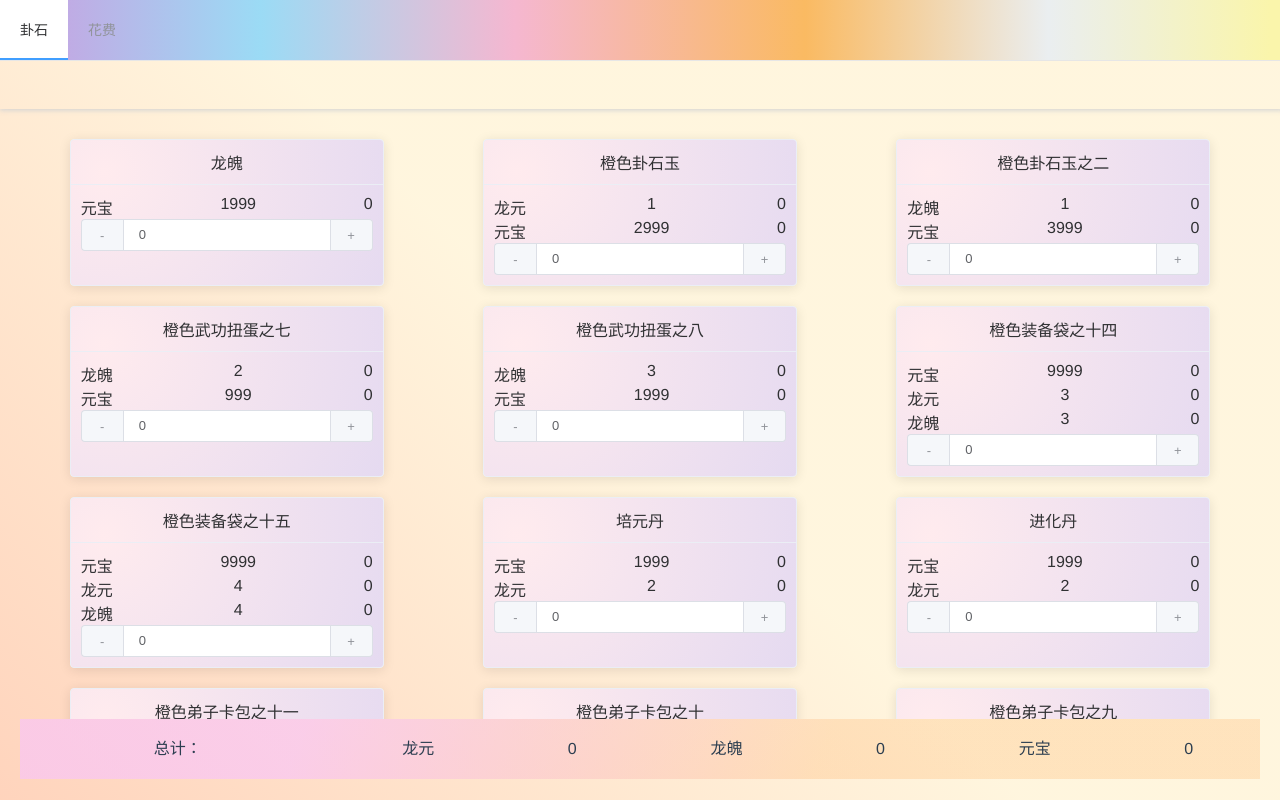
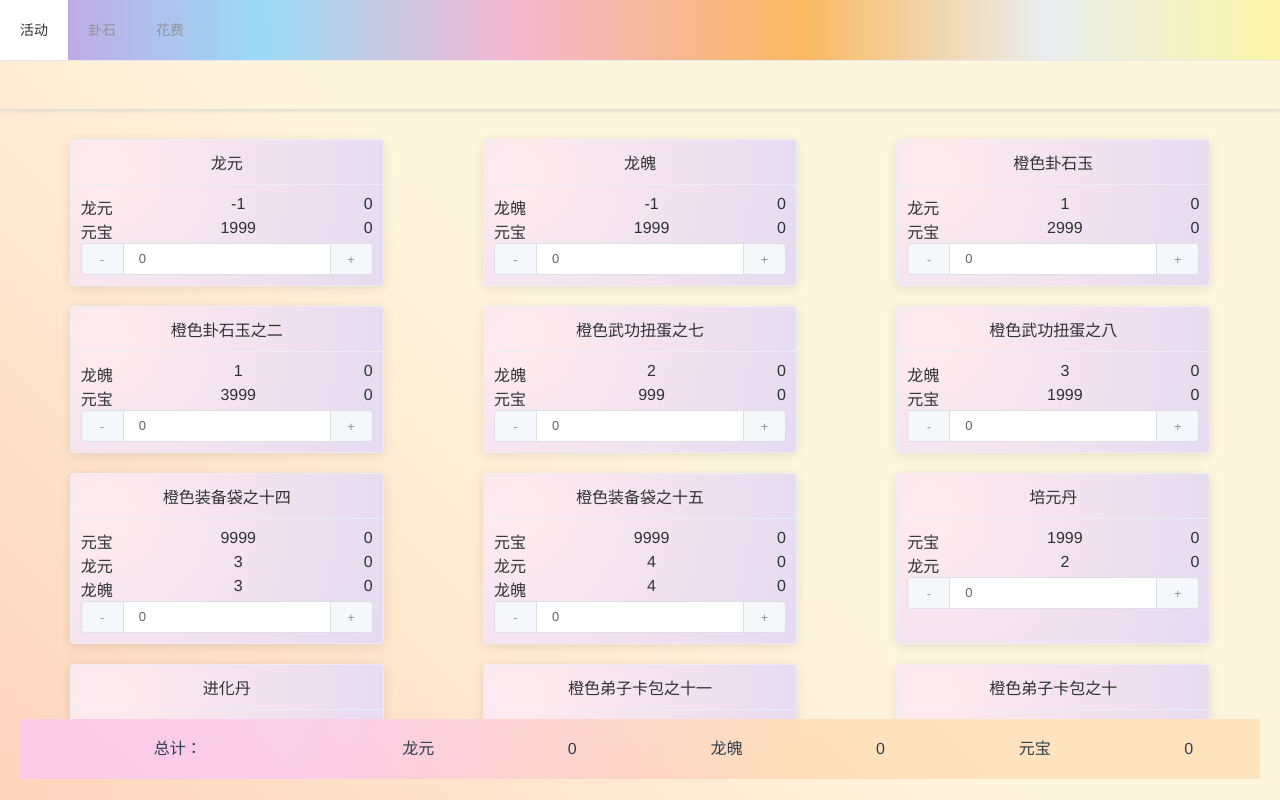
Before and after one commit to tanshaobo/quack, a Vue app: page /#/Active in a window 1280 px wide. Built offline with nearby package versions, Linux system fonts and the light colour scheme.

Commit message:
fix dev order and router

```diff
--- a/package.json
+++ b/package.json
@@ -4,6 +4,7 @@
   "private": true,
   "scripts": {
     "serve": "vue-cli-service serve",
+    "dev": "npm run serve",
     "build": "vue-cli-service build",
     "lint": "vue-cli-service lint"
   },
--- a/src/components/layout/TsHeader.vue
+++ b/src/components/layout/TsHeader.vue
@@ -1,9 +1,9 @@
 <template>
   <section class="ts-header">
     <section class="ts-header__menu">
-      <el-menu :default-active="activeIndex" mode="horizontal" router @select="toggleMenu">
+      <el-menu :default-active="activeIndex" mode="horizontal" @select="toggleMenu">
         <el-menu-item v-for="(item, index) in menuData" :key="index" :index="item.path">
-          {{ item.title }}
+          {{ item.meta }}
         </el-menu-item>
       </el-menu>
     </section>
--- a/src/config/menu.config.js
+++ b/src/config/menu.config.js
@@ -1,28 +1,33 @@
 const MainMenuConfig = [
   {
-    title: '卦石',
+    meta: '活动',
+    path: '/Active',
+    name: 'Native'
+  },
+  {
+    meta: '卦石',
     path: '/Nature',
     name: 'Nature'
   },
   {
-    title: '花费',
+    meta: '花费',
     path: '/Speed',
     name: 'Speed'
   }
 ]
 const NatureConfig = [
   {
-    title: '类别',
+    meta: '类别',
     isDisabled: false,
     name: 'Class'
   },
   {
-    title: '属性',
+    meta: '属性',
     isDisabled: false,
     name: 'Attr'
   },
   {
-    title: '计算',
+    meta: '计算',
     isDisabled: false,
     name: 'Computed'
   }
@@ -30,7 +35,7 @@ const NatureConfig = [
 
 const SpendConfig = [
   {
-    title: '花费',
+    meta: '花费',
     isDisabled: false,
     name: 'Speed'
   }
--- a/src/data/exchange.js
+++ b/src/data/exchange.js
@@ -6,18 +6,30 @@
  * @describe            ：兑换列表
  * @Example             : mock模拟数据请求
  * @instance            : id命名规则
- *                          第一位：a: 活动 s: 商城;
- *                          第二位：1: 元宝 2: 元宝+龙元 3: 元宝+龙魄 4: 元宝+龙元+龙魄
- *                          第三位：c: 货币 g: 卦石 d: 丹药 w: 武功 k: 卡包 z: 装备
- *                          第四位: 数字: 对应所属序列(十六进制)
+ *                          第一位：商品位置 a: 活动 s: 商城;
+ *                          第二位：商品货币 1: 元宝 2: 元宝+龙元 3: 元宝+龙魄 4: 元宝+龙元+龙魄
+ *                          第三位：商品分类 c: 货币 g: 卦石 d: 丹药 w: 武功 k: 卡包 z: 装备
+ *                          第四位: 商品序列 数字: 对应所属序列(十六进制)
  */
 
 const exchange = [
   {
-    id: 'a1c3',
+    id: 's1c1',
+    times: 10,
+    prize: { type: '道具', name: '龙元', num: 1 },
+    required: [
+      { type: 'coin', id: 'ly', name: '龙元', num: -1 },
+      { type: 'coin', id: 'yb', name: '元宝', num: 1999 }
+    ]
+  },
+  {
+    id: 'a1c2',
     times: 3,
     prize: { type: '道具', name: '龙魄', num: 1 },
-    required: [{ type: 'coin', id: 'yb', name: '元宝', num: 1999 }]
+    required: [
+      { type: 'coin', id: 'lp', name: '龙魄', num: -1 },
+      { type: 'coin', id: 'yb', name: '元宝', num: 1999 }
+    ]
   },
   {
     id: 'a2g1',
--- a/src/router/index.js
+++ b/src/router/index.js
@@ -3,6 +3,12 @@ import VueRouter from 'vue-router'
 import Home from '../views/Home.vue'
 Vue.use(VueRouter)
 
+//获取原型对象上的push函数
+const originalPush = VueRouter.prototype.push
+//修改原型对象中的push方法
+VueRouter.prototype.push = function push(location) {
+  return originalPush.call(this, location).catch(err => err)
+}
 export const routes = [
   {
     path: '/',
@@ -10,13 +16,15 @@ export const routes = [
     redirect: '/Active',
     children: [
       {
-        path:'/Active',
+        path: '/Active',
         meta: '活动',
         component: () => import('../views/active/index.vue')
       },
       {
         path: '/Nature',
         meta: '卦石',
+        component: () => import('../views/nature/nature.vue')
+        // redirect: '/Nature/Class',
         // children: [
         //   {
         //     path: '/Nature/Class',
--- a/src/views/Home.vue
+++ b/src/views/Home.vue
@@ -5,7 +5,7 @@
       <TsSubMenu :submenuData="submenuData" ref="TsSubMenu" />
       <el-main>
         <el-scrollbar :style="mainSize">
-          <router-view key="Attr" />
+          <router-view></router-view>
         </el-scrollbar>
       </el-main>
     </el-container>
@@ -52,24 +52,18 @@ export default {
       }
     })
   },
-  // beforeRouteEnter(to, from, next) {
-  //   next(vm => {
-  //     // vm.setSubMenu(to)
-  //   })
-  // },
-  beforeRouteUpdate(to) {
-    console.dir(to, 'beforeRouteUpdate')
-    // this.setSubMenu(to)
-  },
   methods: {
     // 初始化
     init() {
       this.menuList = routes.filter(i => i.path != '/')
     },
     // 获取一级菜单
-    getMenuRouter(k) {
-      console.log(k)
-      this.activeIndex = k
+    getMenuRouter(path) {
+      console.log(path)
+      this.activeIndex = path
+      this.$router.push({
+        path
+      })
     },
     // 激活二级菜单
     toggleSubMenu(item) {
```
